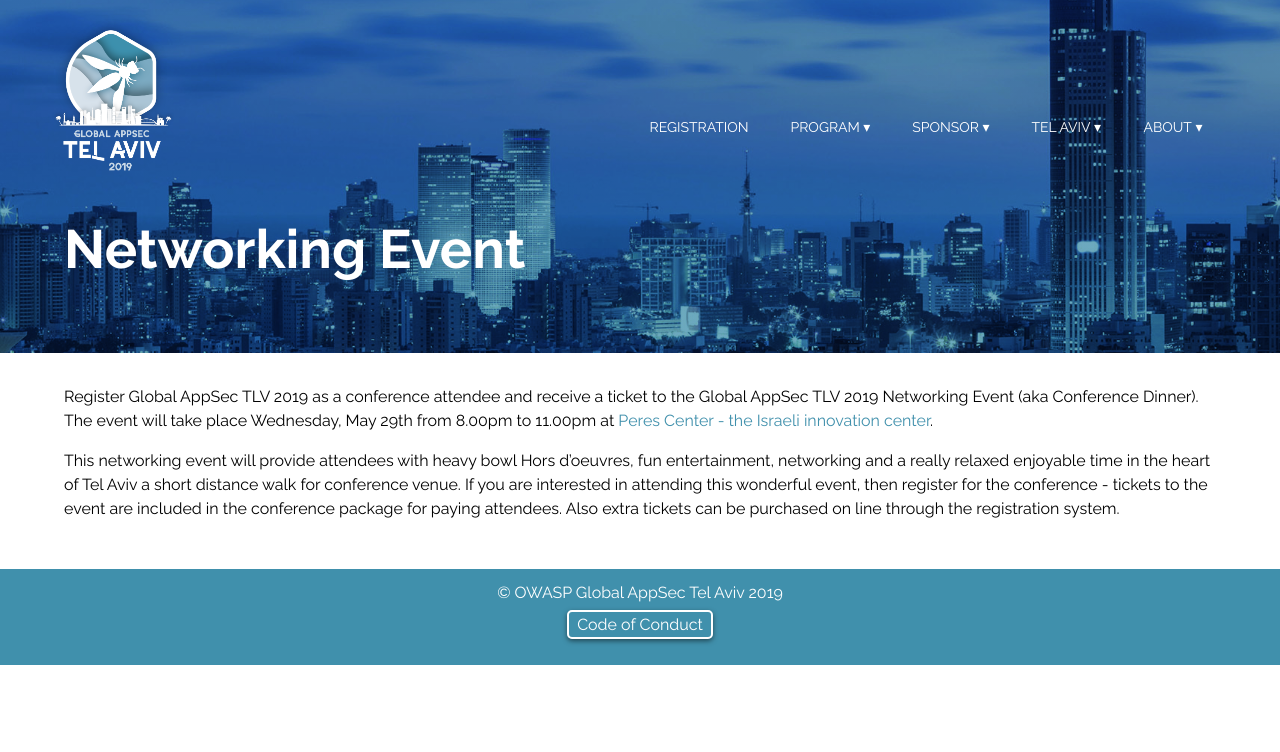
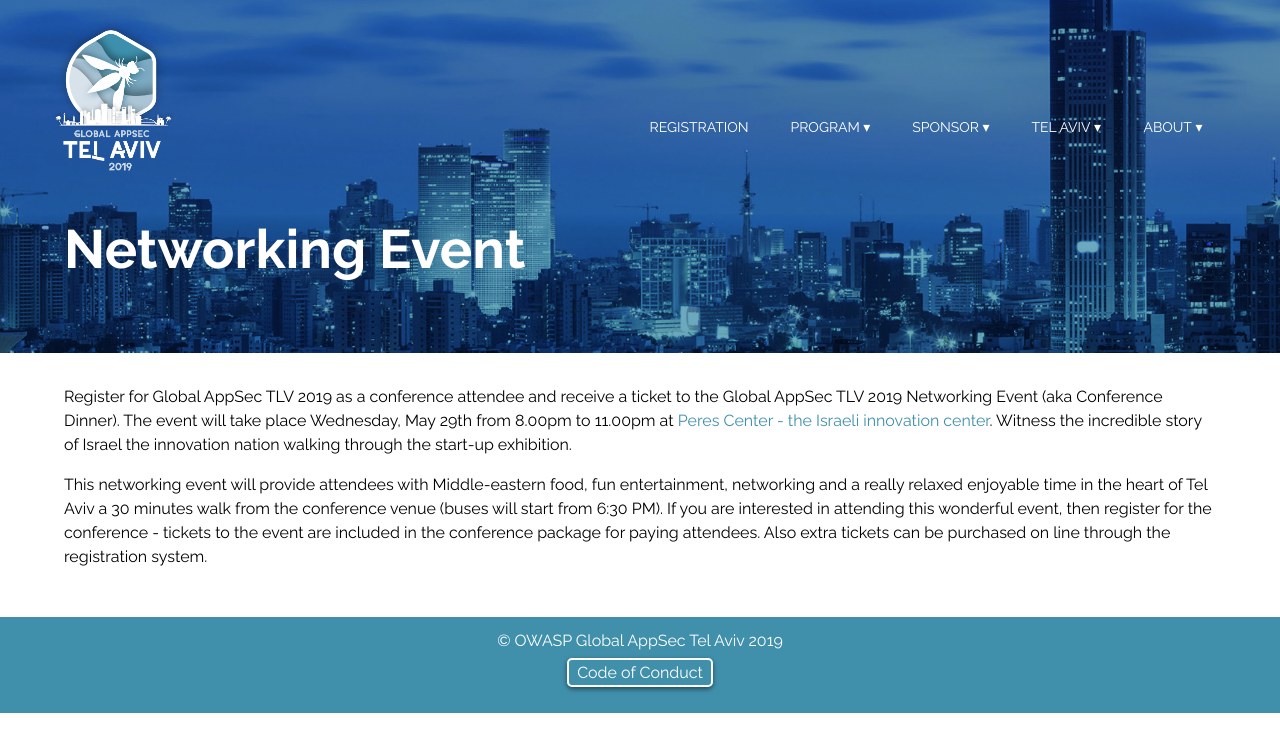
Before and after one commit to OWASP/AppSecTLV2019, a Jekyll site: the page built from program/networking-event.md, in a window 1280 px wide. Shown: the top 752 px of the page. Built offline with Jekyll 4.4.1, drawn with Linux system fonts in a browser that asks for light colours.

Commit message:
Update networking event content

```diff
--- a/program/networking-event.md
+++ b/program/networking-event.md
@@ -2,7 +2,8 @@
 title: Networking Event
 ---
 
-Register Global AppSec TLV 2019 as a conference attendee and receive a ticket to the Global AppSec TLV 2019 Networking Event (aka Conference Dinner). The event will take place Wednesday, May 29th from 8.00pm to 11.00pm at [Peres Center - the Israeli innovation center](https://www.peres-center.org/en/).
+Register for Global AppSec TLV 2019 as a conference attendee and receive a ticket to the Global AppSec TLV 2019 Networking Event (aka Conference Dinner). The event will take place Wednesday, May 29th from 8.00pm to 11.00pm at [Peres Center - the Israeli innovation center](https://www.peres-center.org/en/).
+Witness the incredible story of Israel the innovation nation walking through the start-up exhibition.
 
-This networking event will provide attendees with heavy bowl Hors d’oeuvres, fun entertainment, networking and a really relaxed enjoyable time in the heart of Tel Aviv a short distance walk for conference venue.
+This networking event will provide attendees with Middle-eastern food, fun entertainment, networking and a really relaxed enjoyable time in the heart of Tel Aviv a 30 minutes walk from the conference venue (buses will start from 6:30 PM).
 If you are interested in attending this wonderful event, then register for the conference - tickets to the event are included in the conference package for paying attendees. Also extra tickets can be purchased on line through the registration system.
```
